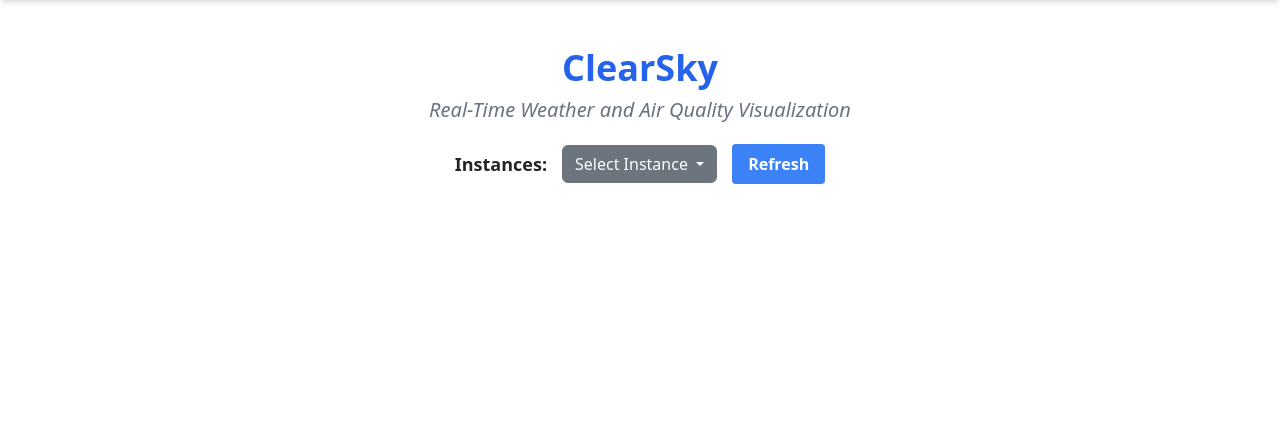
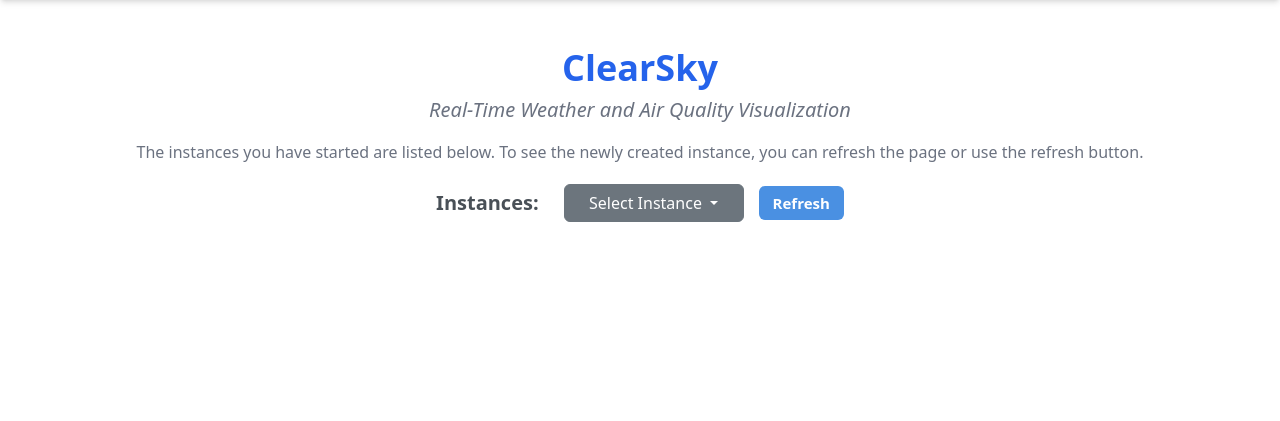
Before and after one commit to denizzagli/praktikum-clearsky, a FastAPI app: page / in a window 1280 px wide. Shown: the part 64-485 px from the top of the page. Run offline with FastAPI, Linux system fonts and the light colour scheme; data that the repository does not hold is empty; some libraries are stand-ins or nearby versions.

Commit message:
Add comments. Some style changes. Refresh instance list bug fix.

```diff
--- a/main.py
+++ b/main.py
@@ -1,4 +1,6 @@
+import json
 import os
+import re
 
 import httpx
 import uvicorn
@@ -7,40 +9,47 @@ from fastapi import FastAPI, Request, Form
 from fastapi.responses import JSONResponse
 from fastapi.staticfiles import StaticFiles
 from fastapi.templating import Jinja2Templates
-import re
-import json
 
+# FastAPI APP
 app = FastAPI()
 
+# Load environment variables
 load_dotenv()
 
+# Get API Keys from environment variables
 OPENWEATHER_API_KEY = os.getenv("OPENWEATHER_API_KEY")
 WEATHER_API_KEY = os.getenv("WEATHER_API_KEY")
 
+# Mount static files
 app.mount("/static", StaticFiles(directory="static"), name="static")
 
+# Set up Jinja2
 templates = Jinja2Templates(directory="templates")
 
+# Storage to instance data
 instance_data = {}
 
 
-# PROD
+# Route for the "Home" page
 @app.get("/")
 async def home(request: Request):
     return templates.TemplateResponse("home.html", {"request": request})
 
 
-# PROD
+# Route to handle POST requests at "/"
 @app.post("/")
 async def receive_post(request: Request):
+    # Read and decode request body
     data = await request.body()
     decoded_data = data.decode()
 
+    # Extract JSON data from body
     match = re.search(r'{.*}', decoded_data, re.DOTALL)
 
     if match:
         json_data = json.loads(match.group(0))
 
+        # Check if the instance exists in stored data and required keys are present
         if str(json_data["instance"]) in instance_data and "content" in json_data and "changed" in json_data["content"]:
             if json_data["content"]["changed"][0] == "source_weather_response":
                 instance_data[str(json_data["instance"])]["source_weather_data"].append(
@@ -55,30 +64,26 @@ async def receive_post(request: Request):
                 instance_data[str(json_data["instance"])]["destination_air_pollution_data"].append(
                     json_data["content"]["values"]["destination_air_pollution_response"])
 
+        # Return the processed JSON data
         return json_data
 
+    # Return an error response if no JSON data is found
     return {"error": "No JSON data found"}
 
 
-# PROD
+# Route for the "About" page
 @app.get("/about")
 async def about(request: Request):
     return templates.TemplateResponse("about.html", {"request": request})
 
 
-# PROD
+# Route for the "Contact" page
 @app.get("/contact")
 async def contact(request: Request):
     return templates.TemplateResponse("contact.html", {"request": request})
 
 
-# PROD
-@app.get("/app")
-async def contact(request: Request):
-    return templates.TemplateResponse("app.html", {"request": request})
-
-
-# PROD
+# Create instance for this system
 @app.post("/provide-process-id")
 async def provide_process_id(instance_id: str = Form(...)):
     instance_data[str(instance_id)] = {
@@ -95,18 +100,19 @@ async def provide_process_id(instance_id: str = Form(...)):
     return {"message": "Instance created", "instance_id": instance_id}
 
 
-# PROD
+# Retrieve all instances
 @app.get("/get-all-instances")
 async def get_all_instances():
     return JSONResponse(content=instance_data)
 
 
-# PROD
+# Retrieve only active instance names
 @app.get("/get-active-instances")
 async def get_active_instances():
     return {"instances": list(instance_data.keys())}
 
 
+# Retrieve a specific instance by instance_id
 @app.get("/get-instance/{instance_id}")
 async def get_instance(instance_id: str):
     if instance_id in instance_data:
@@ -114,7 +120,7 @@ async def get_instance(instance_id: str):
     return JSONResponse(content={"error": "Instance not found"}, status_code=404)
 
 
-# PROD
+# Route the app page for a specific instance
 @app.get("/app/{instance_id}")
 async def app_instance(request: Request, instance_id: str):
     data = instance_data.get(instance_id, None)
@@ -125,20 +131,24 @@ async def app_instance(request: Request, instance_id: str):
     return templates.TemplateResponse("app.html", {"request": request, "instance_id": instance_id, "data": data})
 
 
-# PROD
+# Retrieve coordinates for a given city
 @app.post("/get-coordinates")
 async def get_location(instance_id: str = Form(...),
                        city: str = Form(...),
                        coordinate_type: str = Form(...)):
     try:
+        # Generate the API request URL for OpenWeatherMap Geocoding
         url = f"https://api.openweathermap.org/geo/1.0/direct?q={city}&limit=1&appid={OPENWEATHER_API_KEY}"
 
+        # Make an asynchronous HTTP request to fetch location data
         async with httpx.AsyncClient() as client:
             response = await client.get(url)
 
+        # Raise an error if the response status is not successful
         response.raise_for_status()
         data = response.json()
 
+        # Extract relevant location details from the API response
         response_json = {
             "name": data[0]["name"],
             "lat": data[0]["lat"],
@@ -146,6 +156,7 @@ async def get_location(instance_id: str = Form(...),
             "country": data[0]["country"]
         }
 
+        # Store the coordinates in the instance data based on the type
         if coordinate_type == "source":
             instance_data[instance_id]["source_name"] = city
             instance_data[instance_id]["source_coordinates"] = response_json
@@ -155,9 +166,12 @@ async def get_location(instance_id: str = Form(...),
             instance_data[instance_id]["destination_coordinates"] = response_json
 
         if len(data) > 0:
+            # Return the extracted location data if available
             return response_json
         else:
+            # Return an error if no city data is found
             return JSONResponse({"error": "City not found."}, status_code=404)
+    # Handle exceptions
     except httpx.RequestError as e:
         return JSONResponse({"error": f"Request error: {e}"}, status_code=500)
     except httpx.HTTPStatusError as e:
@@ -166,19 +180,23 @@ async def get_location(instance_id: str = Form(...),
         return JSONResponse({"error": str(e)}, status_code=500)
 
 
-# PROD
+# Fetch current weather data based on latitude and longitude
 @app.post("/get-weather")
 async def get_weather(lat: float = Form(...),
                       lon: float = Form(...)):
     try:
+        # Generate the API request URL for WeatherAPI
         url = f"https://api.weatherapi.com/v1/current.json?key={WEATHER_API_KEY}&q={lat},{lon}"
 
+        # Make an asynchronous HTTP request to fetch weather data
         async with httpx.AsyncClient() as client:
             response = await client.get(url)
 
+        # Raise an error if the response status is not successful
         response.raise_for_status()
         data = response.json()
 
+        # Extract and return relevant weather details
         return {
             "location": data["location"]["name"],
             "region": data["location"]["region"],
@@ -188,6 +206,7 @@ async def get_weather(lat: float = Form(...),
             "humidity": data["current"]["humidity"],
             "wind_speed": data["current"]["wind_kph"],
         }
+    # Handle exceptions
     except httpx.RequestError as e:
         return JSONResponse({"error": f"Request error: {e}"}, status_code=500)
     except httpx.HTTPStatusError as e:
@@ -196,19 +215,23 @@ async def get_weather(lat: float = Form(...),
         return JSONResponse({"error": str(e)}, status_code=500)
 
 
-# PROD
+# Fetch air quality data based on latitude and longitude
 @app.post("/get-air-quality")
 async def get_air_quality(lat: float = Form(...),
                           lon: float = Form(...)):
     try:
+        # Construct the API request URL for OpenWeatherMap air pollution data
         url = f"https://api.openweathermap.org/data/2.5/air_pollution?lat={lat}&lon={lon}&appid={OPENWEATHER_API_KEY}"
 
+        # Make an asynchronous HTTP request to fetch air quality data
         async with httpx.AsyncClient() as client:
             response = await client.get(url)
 
+        # Raise an error if the response status is not successful
         response.raise_for_status()
         data = response.json()
 
+        # Extract and return relevant air quality details
         return {
             "coord": data["coord"],
             "aqi": data["list"][0]["main"]["aqi"],
@@ -221,6 +244,7 @@ async def get_air_quality(lat: float = Form(...),
             "pm10": data["list"][0]["components"]["pm10"],
             "nh3": data["list"][0]["components"]["nh3"],
         }
+    # Handle exceptions
     except httpx.RequestError as e:
         return JSONResponse({"error": f"Request error: {e}"}, status_code=500)
     except httpx.HTTPStatusError as e:
@@ -229,5 +253,6 @@ async def get_air_quality(lat: float = Form(...),
         return JSONResponse({"error": str(e)}, status_code=500)
 
 
+# Uvicorn
 if __name__ == "__main__":
     uvicorn.run(app, host="::1", port=13378)
--- a/static/css/style.css
+++ b/static/css/style.css
@@ -22,19 +22,6 @@
     letter-spacing: 0.5px;
 }
 
-.btn-primary-custom {
-    background-color: #3b82f6; /* Tailwind bg-blue-500 */
-    color: white;
-    font-weight: bold;
-    padding: 0.5rem 1rem; /* py-2 px-4 */
-    border-radius: 0.25rem; /* rounded */
-    transition: background-color 0.3s ease-in-out;
-}
-
-.btn-primary-custom:hover {
-    background-color: #1d4ed8; /* Tailwind hover:bg-blue-700 */
-}
-
 .instance-container {
     display: flex;
     align-items: center;
@@ -52,3 +39,48 @@
     border: 1px solid #ccc;
     background-color: #f8f8f8;
 }
+
+.map-title {
+    font-size: 20px;
+    font-weight: bold;
+    color: #2563EB;
+    text-align: center;
+    margin-bottom: 10px;
+    padding-bottom: 5px;
+    border-bottom: 2px solid #2563EB;
+}
+
+.instances-label {
+    font-size: 20px;
+    font-weight: 600;
+    color: #495057;
+    margin-right: 10px;
+    display: flex;
+    align-items: center;
+}
+
+#instanceDropdownButton {
+    min-width: 180px;
+    font-size: 16px;
+}
+
+.btn-primary-custom {
+    background-color: #4A90E2;
+    border: none;
+    border-radius: 6px;
+    padding: 6px 14px;
+    font-size: 15px;
+    font-weight: 600;
+    color: white;
+    transition: background-color 0.3s ease-in-out, transform 0.2s;
+}
+
+.btn-primary-custom:hover {
+    background-color: #357ABD;
+    transform: translateY(-1px);
+}
+
+.btn-primary-custom:active {
+    background-color: #2C5E9E;
+    transform: translateY(0);
+}
--- a/static/js/app.js
+++ b/static/js/app.js
@@ -97,7 +97,7 @@ async function fetchInstances() {
         let link = document.createElement("a");
         link.classList.add("dropdown-item");
         link.href = "#";
-        link.textContent = `Instance ${instance}`;
+        link.textContent = `${instance}`;
         link.onclick = () => goToInstance(instance);
         item.appendChild(link);
         dropdownMenu.appendChild(item);
--- a/templates/app.html
+++ b/templates/app.html
@@ -8,6 +8,7 @@
     Real-Time Weather and Air Quality Visualization
 </p>
 
+<!-- Show Locations -->
 <div class="container mt-5">
     <h2 class="text-center text-blue-600 text-2xl font-semibold mt-4">City Geocoding</h2>
     <p class="mt-3 text-center text-gray-500 text-l">The selected starting and destination locations for the respective
@@ -19,12 +20,12 @@
             <!-- Map Results -->
             <div class="row mt-5">
                 <div class="col-md-6">
-                    <h5 id="start-title" class="mb-2" style="display: none;">Starting Location</h5>
+                    <h5 id="start-title" class="map-title" style="display: none;">Starting Location</h5>
                     <div id="start-result" class="alert alert-info" style="display: none;"></div>
                     <div id="map-start" style="height: 300px; width: 100%;"></div>
                 </div>
                 <div class="col-md-6">
-                    <h5 id="dest-title" class="mb-2" style="display: none;">Destination Location</h5>
+                    <h5 id="dest-title" class="map-title" style="display: none;">Destination Location</h5>
                     <div id="end-result" class="alert alert-info" style="display: none;"></div>
                     <div id="map-dest" style="height: 300px; width: 100%;"></div>
                 </div>
--- a/templates/base.html
+++ b/templates/base.html
@@ -34,6 +34,7 @@
     </style>
 </head>
 <body>
+
 <!-- Navbar -->
 <nav class="bg-blue-100 shadow-md w-full">
     <div class="max-w-7xl mx-auto px-4 sm:px-6 lg:px-8 flex justify-between h-16 items-center">
@@ -80,6 +81,7 @@
                 </svg>
             </a>
         </div>
+
     </div>
 </nav>
 
@@ -112,7 +114,6 @@
     </div>
 </footer>
 
-
 <!-- Bootstrap JS -->
 <script src="https://cdn.jsdelivr.net/npm/bootstrap@5.3.3/dist/js/bootstrap.bundle.min.js"
         integrity="sha384-YvpcrYf0tY3lHB60NNkmXc5s9fDVZLESaAA55NDzOxhy9GkcIdslK1eN7N6jIeHz"
@@ -124,5 +125,6 @@
 
 <!-- Custom JS -->
 <script src="/static/js/app.js"></script>
+
 </body>
 </html>
--- a/templates/home.html
+++ b/templates/home.html
@@ -9,8 +9,12 @@
     Real-Time Weather and Air Quality Visualization
 </p>
 
+<p class="mt-3 text-center text-gray-500 text-l">The instances you have started are listed below. To see the newly
+    created instance, you can refresh the page or use the refresh button.</p>
+
+<!-- Select Instance Part -->
 <div class="instance-container">
-    <label for="instanceDropdown" class="font-bold text-lg">Instances:</label>
+    <label for="instanceDropdown" class="instances-label">Instances:</label>
     <div class="dropdown text-center">
         <button class="btn btn-secondary dropdown-toggle" type="button" id="instanceDropdownButton"
                 data-bs-toggle="dropdown" aria-expanded="false">
```
